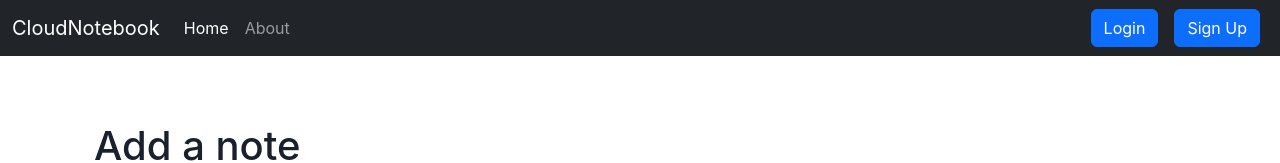
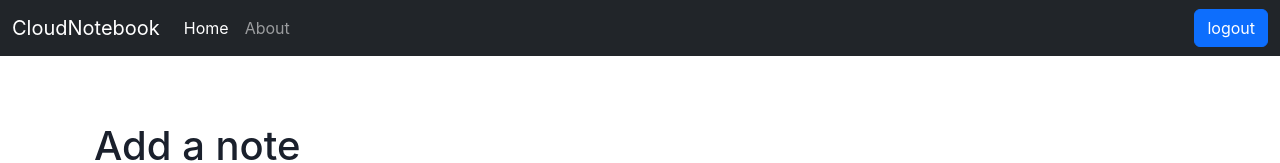
Before and after one commit to Aditya-Shitale/CloudNotebook, a React (Create React App) app: page / in a window 1280 px wide. Shown: the top 163 px of the page. Built offline with nearby package versions, Linux system fonts and the light colour scheme; no server answers; sample sign-in values are in the browser's storage.

Commit message:
Application complete..!!

```diff
--- a/src/components/Navbar.js
+++ b/src/components/Navbar.js
@@ -1,12 +1,17 @@
 // import React, {useEffect} from 'react'
 import React from 'react'
-import {  Link, useLocation} from "react-router-dom";
+import {  Link, useLocation, useNavigate} from "react-router-dom";
 
 const Navbar = () => {
   let location = useLocation();
   // useEffect(() => {
   //  console.log(location)
   // }, [location]);
+const navigate=useNavigate();
+  const handleLogout=()=>{
+    localStorage.removeItem('token');
+    navigate('./login',{replace:true})
+  }
   return (
 
 
@@ -25,10 +30,10 @@
           <Link className={`nav-link ${location.pathname==="/about"?"active":""}`} to="/about" >About</Link>
         </li>
       </ul>
-      <form className="d-flex">
+      {!localStorage.getItem('token')?<form className="d-flex">
         <Link className="btn btn-primary mx-2" to="/login" role="button">Login</Link>
         <Link className="btn btn-primary mx-2" to="/signup" role="button">Sign Up</Link>
-      </form>
+      </form>: <button className='btn btn-primary' onClick={handleLogout}>logout</button>}
     </div>
   </div>
 </nav>
--- a/src/components/Notes.js
+++ b/src/components/Notes.js
@@ -14,6 +14,7 @@
   Box,
   Button,
 } from "@chakra-ui/react";
+import { useNavigate } from "react-router-dom";
 
 const Notes = (props) => {
   const context = useContext(noteContext);
@@ -24,8 +25,15 @@
     edescription: "",
     etag: "",
   });
+  const navigate=useNavigate();
   useEffect(() => {
-    getNotes();
+    if(localStorage.getItem("token")){
+
+      getNotes();
+    }
+    else{
+      navigate("/login",{replace:true})
+    }
     // eslint-disable-next-line
   }, []);
   const ref = useRef(null);
```
